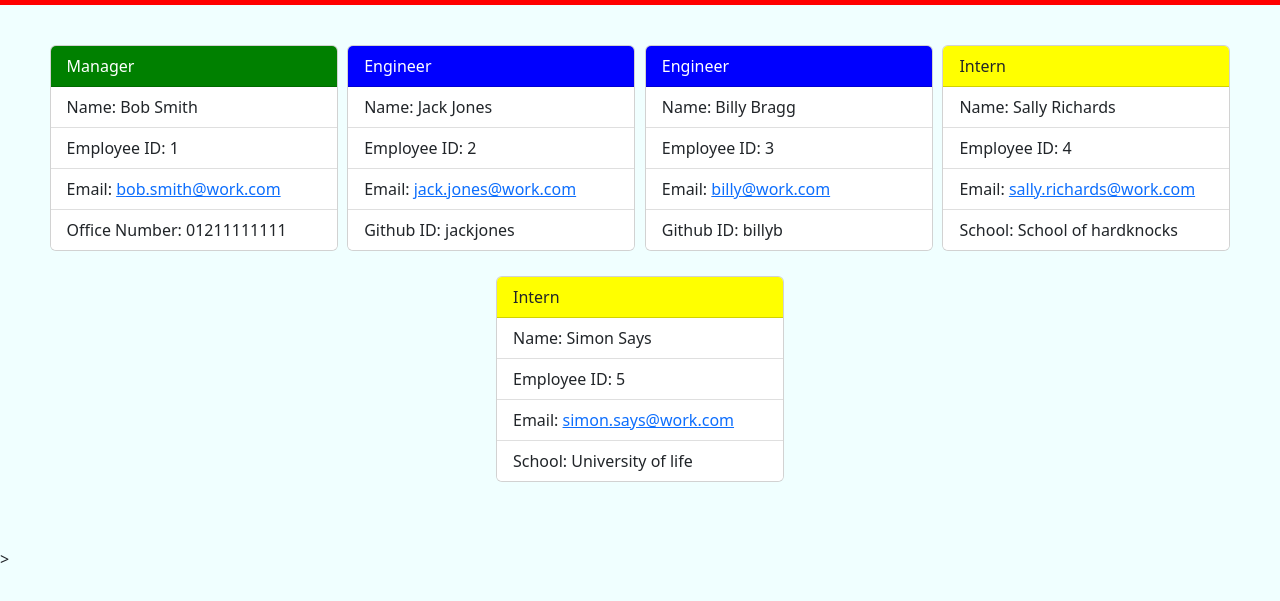
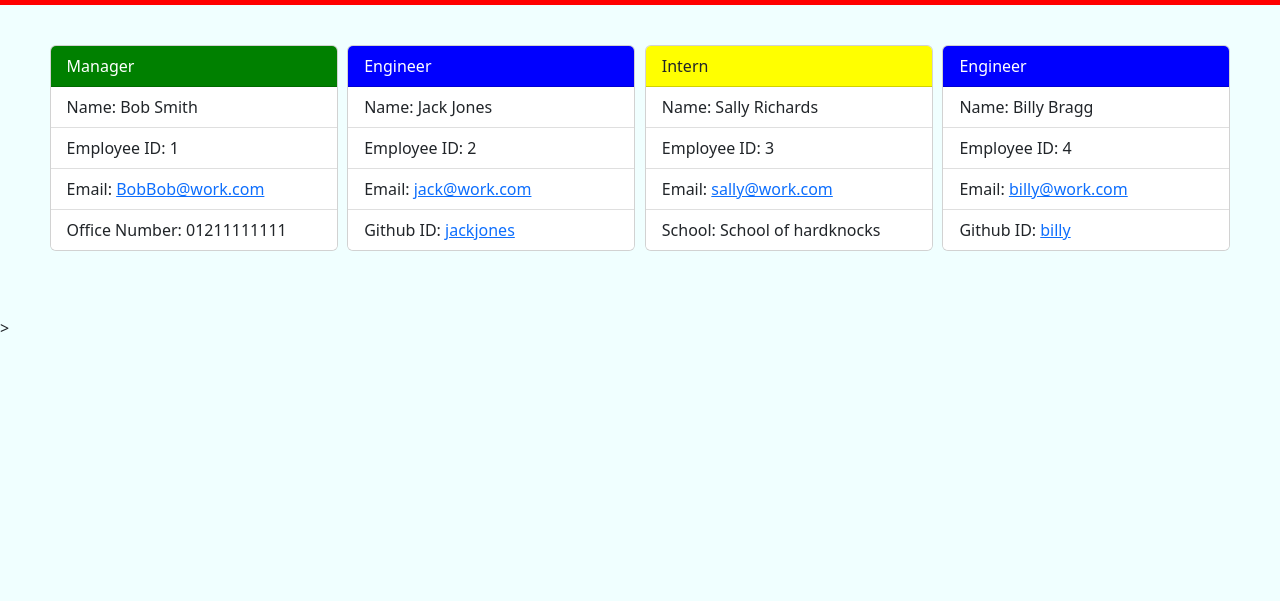
Before and after one commit to kandekore/employee-roster, a website: page index.html in a window 1280 px wide. Shown: the part 69-670 px from the top of the page. Drawn offline with nearby package versions, Linux system fonts and the light colour scheme.

Commit message:
Git link

```diff
--- a/index.html
+++ b/index.html
@@ -25,7 +25,7 @@
         <ul class="list-group list-group-flush">
           <li class="list-group-item">Name: Bob Smith</li>
           <li class="list-group-item">Employee ID: 1</li>
-          <li class="list-group-item">Email: <a href=mailto:bob.smith@work.com>bob.smith@work.com</a></li>
+          <li class="list-group-item">Email: <a href=mailto:BobBob@work.com>BobBob@work.com</a></li>
           <li class="list-group-item">Office Number: 01211111111 </li>
         </ul>
       </div>
@@ -38,32 +38,24 @@
 <ul class="list-group list-group-flush">
   <li class="list-group-item">Name: Jack Jones</li>
   <li class="list-group-item">Employee ID: 2</li>
-  <li class="list-group-item">Email: <a href=mailto:jack.jones@work.com>jack.jones@work.com</a></li>
-  <li class="list-group-item">Github ID: jackjones </li>
+  <li class="list-group-item">Email: <a href=mailto:jack@work.com>jack@work.com</a></li>
+  <li class="list-group-item">Github ID: <a href="https://github.com/jackjones"> jackjones</a></li>
+</ul>
+</div>  <div class="card" style="width: 18rem">
+<div class="card-header intern">Intern</div>
+<ul class="list-group list-group-flush">
+  <li class="list-group-item">Name: Sally Richards</li>
+  <li class="list-group-item">Employee ID: 3</li>
+  <li class="list-group-item">Email: <a href=mailto:sally@work.com>sally@work.com</a></li>
+  <li class="list-group-item">School: School of hardknocks </li>
 </ul>
 </div>  <div class="card" style="width: 18rem">
 <div class="card-header engineer">Engineer</div>
 <ul class="list-group list-group-flush">
   <li class="list-group-item">Name: Billy Bragg</li>
-  <li class="list-group-item">Employee ID: 3</li>
+  <li class="list-group-item">Employee ID: 4</li>
   <li class="list-group-item">Email: <a href=mailto:billy@work.com>billy@work.com</a></li>
-  <li class="list-group-item">Github ID: billyb </li>
-</ul>
-</div>  <div class="card" style="width: 18rem">
-<div class="card-header intern">Intern</div>
-<ul class="list-group list-group-flush">
-  <li class="list-group-item">Name: Sally Richards</li>
-  <li class="list-group-item">Employee ID: 4</li>
-  <li class="list-group-item">Email: <a href=mailto:sally.richards@work.com>sally.richards@work.com</a></li>
-  <li class="list-group-item">School: School of hardknocks </li>
-</ul>
-</div>  <div class="card" style="width: 18rem">
-<div class="card-header intern">Intern</div>
-<ul class="list-group list-group-flush">
-  <li class="list-group-item">Name: Simon Says</li>
-  <li class="list-group-item">Employee ID: 5</li>
-  <li class="list-group-item">Email: <a href=mailto:simon.says@work.com>simon.says@work.com</a></li>
-  <li class="list-group-item">School: University of life </li>
+  <li class="list-group-item">Github ID: <a href="https://github.com/billy"> billy</a></li>
 </ul>
 </div> </div>
   <script src=https://code.jquery.com/jquery-3.5.1.min.js></script>
--- a/index.js
+++ b/index.js
@@ -61,7 +61,7 @@ const engineer = ({
   <li class="list-group-item">Name: ${nameeng}</li>
   <li class="list-group-item">Employee ID: ${employeeideng}</li>
   <li class="list-group-item">Email: <a href=mailto:${emaileng}>${emaileng}</a></li>
-  <li class="list-group-item">Github ID: ${github} </li>
+  <li class="list-group-item">Github ID: <a href="https://github.com/${github}"> ${github}</a></li>
 </ul>
 </div>`;
 
```
Also changed, not shown: 1 other file.
